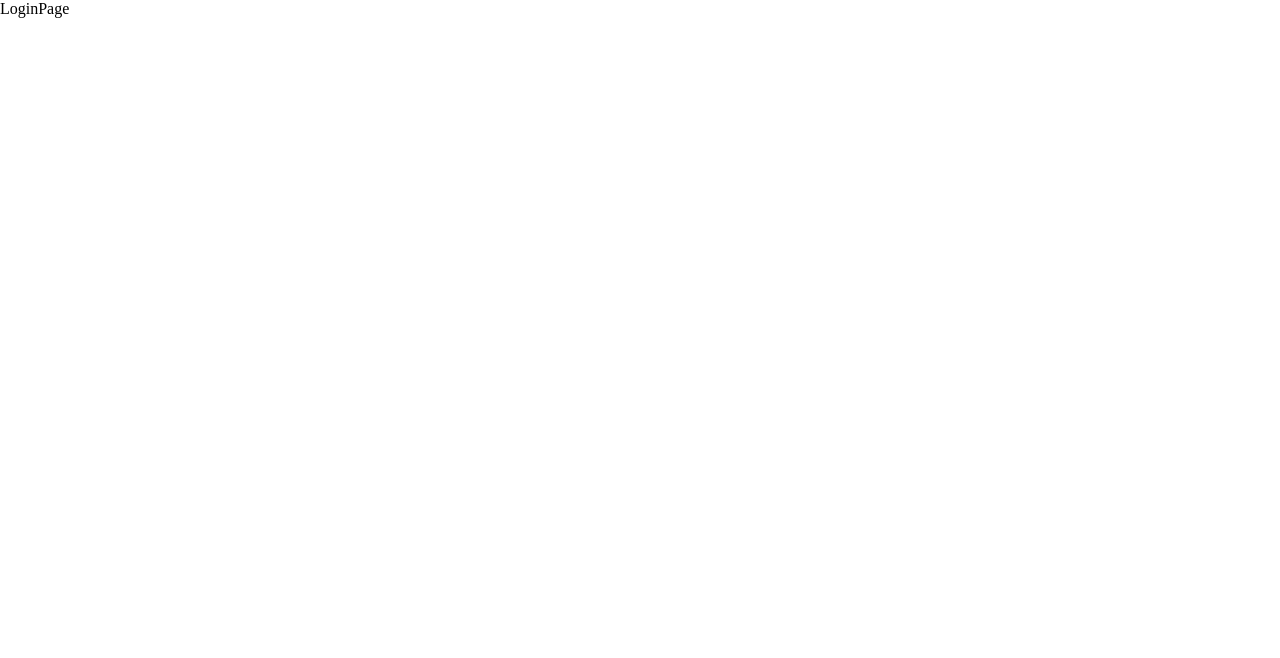
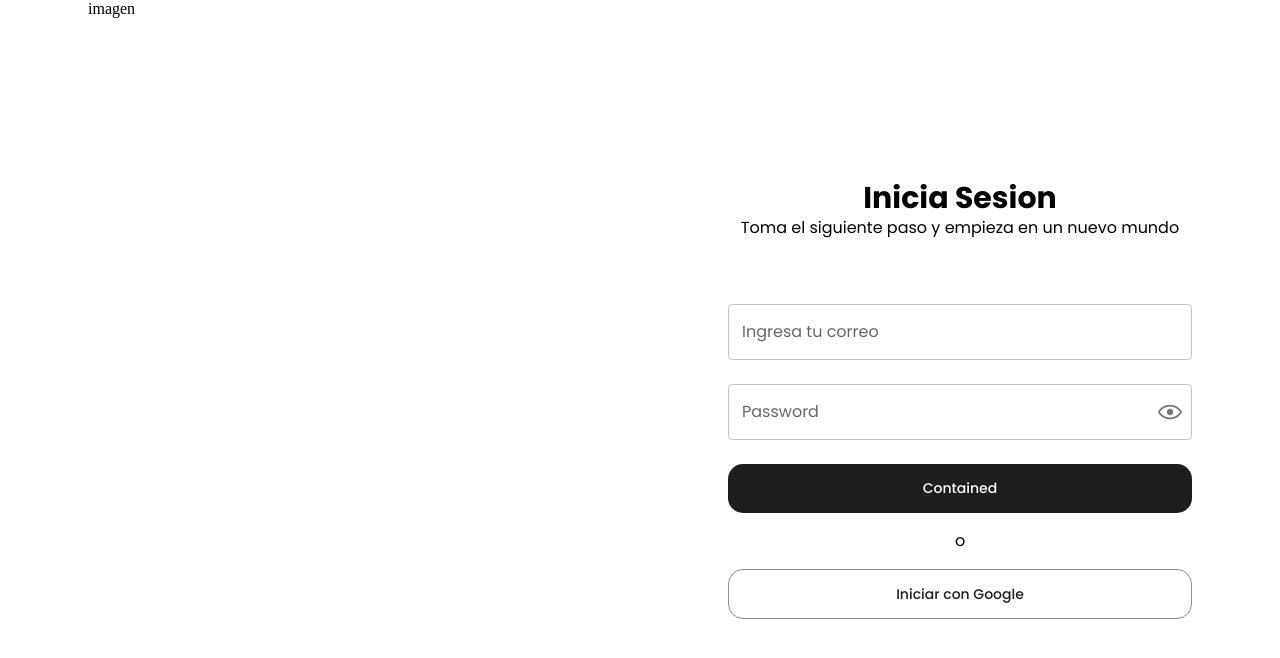
Before and after one commit to mattiasdu944/La-Salle-WorkLink, a Next.js app: page /auth/login in a window 1280 px wide. Shown: the top 658 px of the page. Built offline with nearby package versions, Linux system fonts and the light colour scheme.

Commit message:
form login design

```diff
--- /dev/null
+++ b/components/auth/FormLogin.tsx
@@ -0,0 +1,54 @@
+import { FC, useState } from 'react'
+
+import { Box, Button, FormControl, IconButton, InputAdornment, InputLabel, OutlinedInput, TextField, Typography } from '@mui/material'
+import { RxEyeClosed, RxEyeOpen } from 'react-icons/rx'
+
+export const FormLogin:FC = () => {
+
+    const [showPassword, setShowPassword] = useState(false);
+
+    return (
+        <>
+            <Typography variant='h1' textAlign='center'>Inicia Sesion</Typography>
+            <Typography textAlign='center' mb='4rem'>Toma el siguiente paso y empieza en un nuevo mundo</Typography>
+
+            <Box component='form' sx={{ width:'100%' }}>
+                <TextField
+                    type='email'
+                    id="outlined-basic"
+                    label="Ingresa tu correo"
+                    variant="outlined"
+                    sx={{ width:'100%', mb:'1.5rem' }}
+                />
+
+
+                <FormControl sx={{ width: '100%', mb:'1.5rem' }} variant="outlined">
+                    <InputLabel htmlFor="outlined-adornment-password">Password</InputLabel>
+                    <OutlinedInput
+                    id="outlined-adornment-password"
+                    type={showPassword ? 'text' : 'password'}
+                    endAdornment={
+                        <InputAdornment position="end">
+                        <IconButton
+                            aria-label="toggle password visibility"
+                            onClick={ () => setShowPassword(!showPassword) }
+                            edge="end"
+                        >
+                            {showPassword ? <RxEyeClosed /> : <RxEyeOpen />}
+                        </IconButton>
+                        </InputAdornment>
+                    }
+                    label="Password"
+                    />
+                </FormControl>
+
+                <Button type='submit' sx={{ mb:'1rem' }} variant="contained">Contained</Button>
+                <Typography mb='1rem' textAlign='center'>o</Typography>
+
+                <Button type='submit' variant="outlined">
+                    Iniciar con Google
+                </Button>
+            </Box>
+        </>
+    )
+}
--- /dev/null
+++ b/components/auth/index.ts
@@ -0,0 +1 @@
+export * from './FormLogin'
--- /dev/null
+++ b/components/index.ts
@@ -0,0 +1 @@
+export * from './auth'
--- a/pages/auth/login.tsx
+++ b/pages/auth/login.tsx
@@ -1,8 +1,35 @@
-import React from 'react'
+import Head from 'next/head'
+
+import { Box, Container, Grid } from '@mui/material'
+import { FormLogin } from '../../components/auth/FormLogin';
 
 const LoginPage = () => {
     return (
-        <div>LoginPage</div>
+        <>
+            <Head>
+                <title>WorkLink - Inicia Sesion</title>
+            </Head>
+
+            <Grid container component='main' sx={{  minHeight:'100vh' }}>
+                <Grid item xs={ 12 } md={ 6 }>
+                    <Container>
+                        imagen
+                    </Container>
+                </Grid>
+
+                <Grid item xs={ 12 } md={ 6 }>
+                    <Container sx={{
+                        display: 'flex',
+                        justifyContent: 'center',
+                        alignItems: 'center',
+                        flexDirection: 'column',
+                        height: '100%',
+                    }}>
+                        <FormLogin/>
+                    </Container>
+                </Grid>
+            </Grid>
+        </>
     )
 }
 
--- a/pages/index.tsx
+++ b/pages/index.tsx
@@ -1,8 +1,10 @@
 import { NextPage } from 'next';
+
+import { Typography } from '@mui/material';
 
 const HomePage:NextPage = () => {
     return (
-        <div>index</div>
+        <Typography>index</Typography>
     )
 }
 
--- a/theme/index.ts
+++ b/theme/index.ts
@@ -64,19 +64,16 @@ export const lightTheme = createTheme({
         MuiButton: {
             defaultProps: {
                 variant: 'contained',
-                size: 'small',
+                size: 'medium',
                 disableElevation: true,
-                color: 'info'
             },
             styleOverrides: {
                 root: {
                     textTransform: 'none',
                     boxShadow: 'none',
-                    borderRadius: 10,
-                    ":hover": {
-                        backgroundColor: 'rgba(0,0,0,0.05)',
-                        transition: 'all 0.3s ease-in-out'
-                    }
+                    borderRadius: 15,
+                    width: '100%',
+                    padding: '.75rem 2rem'
                 }
             }
         },
@@ -92,6 +89,18 @@ export const lightTheme = createTheme({
                     borderRadius: '10px',
                 }
             }
+        },
+
+        MuiContainer:{
+
+            styleOverrides:{
+                root:{
+                    maxWidth: '90%',
+                    '@media(min-width: 780px)' : {
+                        width: '80%'
+                    }
+                }
+            }
         }
 
     }
```
